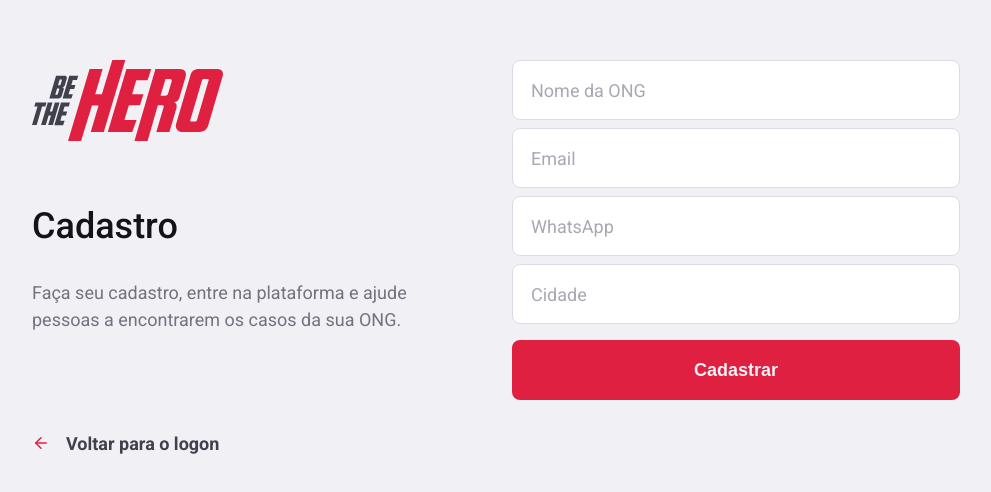
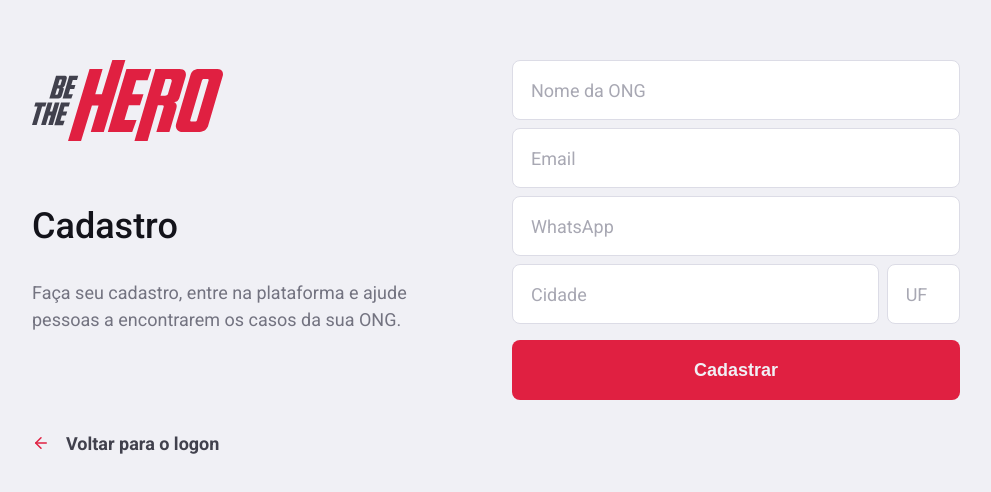
Before and after one commit to marmitoTH/be-the-hero, a React (Create React App) app in the folder web/: page /cadastrar in a window 1280 px wide. Shown: the part 128-620 px from the top of the page, without its empty margins (144-1135 px from the left). Built offline with nearby package versions, Linux system fonts and the light colour scheme.

Commit message:
Ong sign up route connected to the api

```diff
--- a/web/src/components/AuthRoute/index.tsx
+++ b/web/src/components/AuthRoute/index.tsx
@@ -24,7 +24,6 @@ const AuthRoute: React.FC<Props> = ({
           return <Component />
         }
 
-        console.log('redirecting')
         return <Redirect to={{ pathname: redirectTo }} />
       }}
     />
--- a/web/src/pages/SignUp/index.tsx
+++ b/web/src/pages/SignUp/index.tsx
@@ -1,4 +1,7 @@
-import React from 'react'
+import React, { useCallback } from 'react'
+import api from '../../services/api'
+import { useHistory } from 'react-router-dom'
+import { useForm } from 'react-hook-form'
 import { FiArrowLeft } from 'react-icons/fi'
 import Button from '../../components/Button'
 import TextField from '../../components/TextField'
@@ -13,10 +16,39 @@ import {
   Logo,
   Title,
   Description,
+  LocationContainer,
   AnchorContainer
 } from './styles'
 
+interface FormData {
+  name: string
+  email: string
+  whatsapp: string
+  city: string
+  uf: string
+}
+
 const SignUp: React.FC = () => {
+  const history = useHistory()
+  const { register, handleSubmit } = useForm<FormData>()
+
+  const onSubmit = useCallback(async (data: FormData) => {
+    const { name, email, whatsapp, city, uf } = data
+
+    await api.post('/ongs', {
+      name,
+      email,
+      whatsapp,
+      city,
+      uf
+    }).then(response => {
+      if (response.status === 201) {
+        console.log(response.data)
+        history.push('/')
+      }
+    }).catch(() => { })
+  }, [history])
+
   return (
     <Container>
       <Wrapper>
@@ -28,11 +60,62 @@ const SignUp: React.FC = () => {
             <Anchor to='/' icon={FiArrowLeft}>Voltar para o logon</Anchor>
           </AnchorContainer>
         </Main>
-        <Form>
-          <TextField placeholder='Nome da ONG' />
-          <TextField placeholder='Email' />
-          <TextField placeholder='WhatsApp' />
-          <TextField placeholder='Cidade' />
+        <Form onSubmit={handleSubmit(onSubmit)}>
+          <TextField
+            ref={register}
+            name='name'
+            placeholder='Nome da ONG'
+          />
+          <TextField
+            ref={register({
+              required: true,
+              pattern: /.+@.+/,
+              maxLength: 128
+            })}
+            name='email'
+            type='email'
+            placeholder='Email'
+            required
+            maxLength={128}
+          />
+          <TextField
+            ref={register({
+              required: true,
+              minLength: 8,
+              maxLength: 32
+            })}
+            name='whatsapp'
+            placeholder='WhatsApp'
+            required
+            minLength={8}
+            maxLength={32}
+          />
+          <LocationContainer>
+            <TextField
+              ref={register({
+                required: true,
+                minLength: 3,
+                maxLength: 64
+              })}
+              name='city'
+              placeholder='Cidade'
+              required
+              minLength={3}
+              maxLength={64}
+            />
+            <TextField
+              ref={register({
+                required: true,
+                minLength: 2,
+                maxLength: 2
+              })}
+              name='uf'
+              placeholder='UF'
+              required
+              minLength={2}
+              maxLength={2}
+            />
+          </LocationContainer>
           <Button>Cadastrar</Button>
         </Form>
       </Wrapper>
--- a/web/src/pages/SignUp/styles.ts
+++ b/web/src/pages/SignUp/styles.ts
@@ -41,7 +41,7 @@ export const Form = styled.form`
     margin-top: 1.6rem;
   }
 
-  input + input {
+  > input + input {
     margin-top: .8rem;
   }
 
@@ -78,6 +78,13 @@ export const Description = styled.p`
   }
 `
 
+export const LocationContainer = styled.section`
+  display: grid;
+  grid-gap: .8rem;
+  grid-template-columns: 5fr 1fr;
+  margin-top: .8rem;
+`
+
 export const AnchorContainer = styled.div`
   margin: 1rem 0 3rem 0;
 
```
Also changed, not shown: 1 other file (tests, documents, lock files or other folders).
